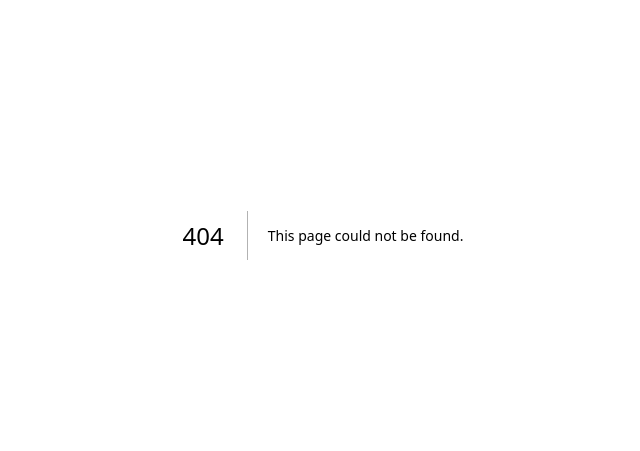
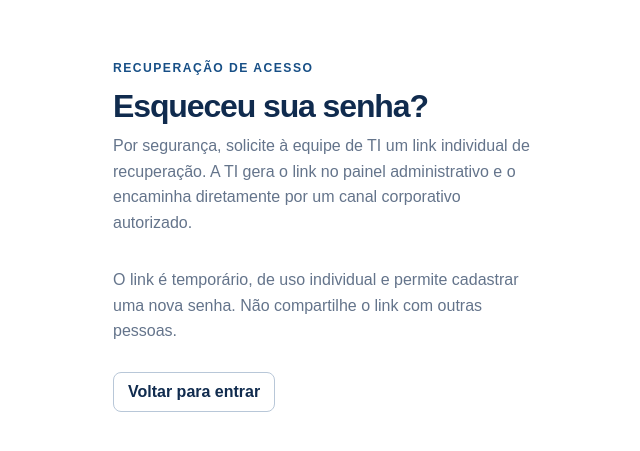
Before and after one commit to otaviosferreira/chatp, a Next.js app: page /login/recuperar-senha in a window 1280 px wide. Before the commit this address had no page. Shown: the part 165-616 px from the top of the page, without its empty margins (317-957 px from the left). Built offline with nearby package versions, Linux system fonts and the light colour scheme.

Commit message:
feat(auth): adicionar orientação de recuperação de senha

```diff
--- /dev/null
+++ b/app/login/recuperar-senha/page.tsx
@@ -0,0 +1,21 @@
+import Link from "next/link";
+
+export default function PasswordRecoveryPage() {
+  return (
+    <main className="auth-panel" style={{ minHeight: "100vh" }}>
+      <section className="auth-card">
+        <span className="auth-eyebrow">Recuperação de acesso</span>
+        <h2>Esqueceu sua senha?</h2>
+        <p className="auth-subtitle">
+          Por segurança, solicite à equipe de TI um link individual de recuperação.
+          A TI gera o link no painel administrativo e o encaminha diretamente por um canal corporativo autorizado.
+        </p>
+        <p className="muted">
+          O link é temporário, de uso individual e permite cadastrar uma nova senha.
+          Não compartilhe o link com outras pessoas.
+        </p>
+        <Link className="admin-entry-link" href="/login">Voltar para entrar</Link>
+      </section>
+    </main>
+  );
+}
```
